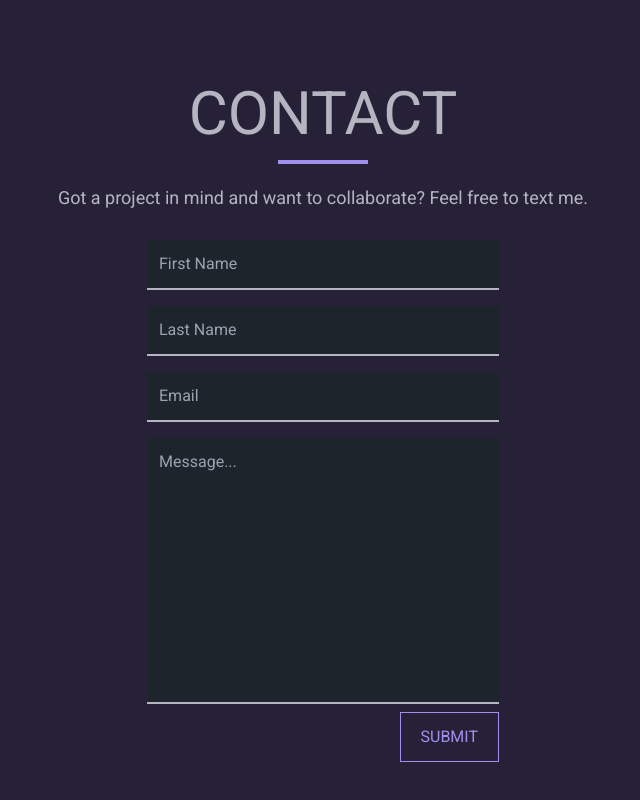
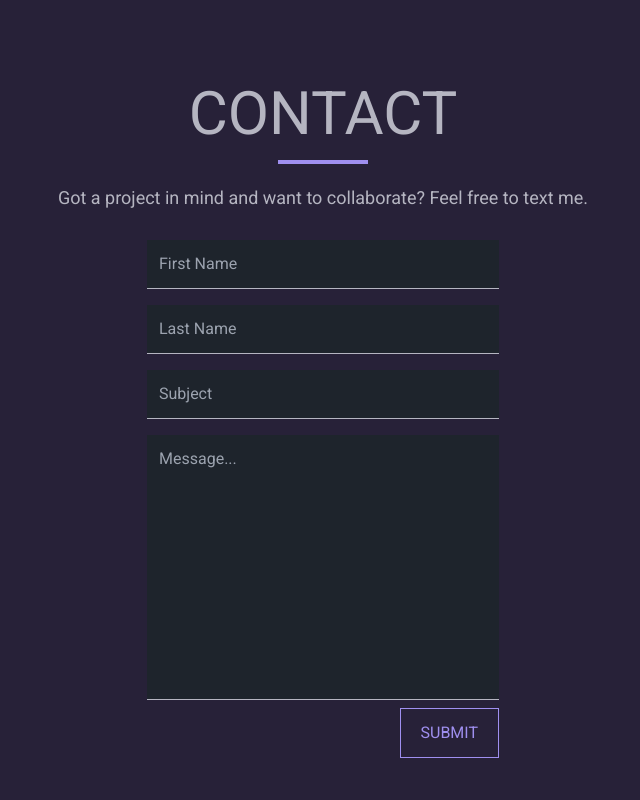
Before and after one commit to ogi1998/ogi1998.github.io, a React (Create React App) app: page / in a window 1280 px wide. Shown: the part 3216-4016 px from the top of the page, without its empty margins (317-957 px from the left). Built offline with nearby package versions, Linux system fonts and the light colour scheme.

Commit message:
8: Contact Section
Finalized contact section

```diff
--- a/src/components/home/contact/Contact.js
+++ b/src/components/home/contact/Contact.js
@@ -1,7 +1,18 @@
+import { useState } from "react";
+import Title from "../../ui/Title";
 import Button from "../../ui/Button";
-import Title from "../../ui/Title";
 
 const Contact = () => {
+    const [formState, setFormState] = useState({});
+
+    function setField(event) {
+        setFormState((prevState) => ({
+            ...prevState,
+            [event.target.name]: event.target.value,
+        }));
+    }
+
+    const mailTo = `mailto:ogivuja@gmail.com?subject=${formState.subject} - ${formState.fname} ${formState.lname}&body=${formState.message}`;
     return (
         <div className="flex flex-col items-center">
             <Title text="CONTACT" />
@@ -11,27 +22,41 @@ const Contact = () => {
             </p>
             <div className="flex flex-col w-1/3">
                 <input
-                    className="bg-dprimary text-light p-3 my-2 outline-0 border-b-2 border-gray focus:border-secondary"
+                    className="bg-dprimary text-light p-3 my-2 outline-0 border-b border-gray focus:border-secondary"
                     type="text"
                     placeholder="First Name"
+                    name="fname"
+                    value={formState.fname}
+                    onChange={setField}
                 />
                 <input
-                    className="bg-dprimary text-light p-3 my-2 outline-0 border-b-2 border-gray focus:border-secondary"
+                    className="bg-dprimary text-light p-3 my-2 outline-0 border-b border-gray focus:border-secondary"
                     type="text"
                     placeholder="Last Name"
+                    name="lname"
+                    value={formState.lname}
+                    onChange={setField}
                 />
                 <input
-                    className="bg-dprimary text-light p-3 my-2 outline-0 border-b-2 border-gray focus:border-secondary"
-                    type="email"
-                    placeholder="Email"
+                    className="bg-dprimary text-light p-3 my-2 outline-0 border-b border-gray focus:border-secondary"
+                    type="subject"
+                    placeholder="Subject"
+                    name="subject"
+                    value={formState.subject}
+                    onChange={setField}
                 />
                 <textarea
-                    className="bg-dprimary text-light p-3 my-2 outline-0 border-b-2 border-gray focus:border-secondary resize-none"
+                    className="bg-dprimary text-light p-3 my-2 outline-0 border-b border-gray focus:border-secondary resize-none"
                     cols="30"
                     rows="10"
                     placeholder="Message..."
+                    name="message"
+                    value={formState.message}
+                    onChange={setField}
                 ></textarea>
-                <Button className=" self-end">SUBMIT</Button>
+                <Button className="self-end" to={mailTo}>
+                    SUBMIT
+                </Button>
             </div>
         </div>
     );
--- a/src/components/ui/Button.js
+++ b/src/components/ui/Button.js
@@ -2,7 +2,7 @@ import { motion } from "framer-motion";
 
 import { theme } from "../../theme.js";
 
-const Button = ({ to, children, className = "" }) => {
+const Button = ({ to, children, className = "", type="button" }) => {
     const colors = theme.colors;
 
     const btnStyle = {
```
Also changed, not shown: 2 other files (tests, documents, lock files or other folders).
